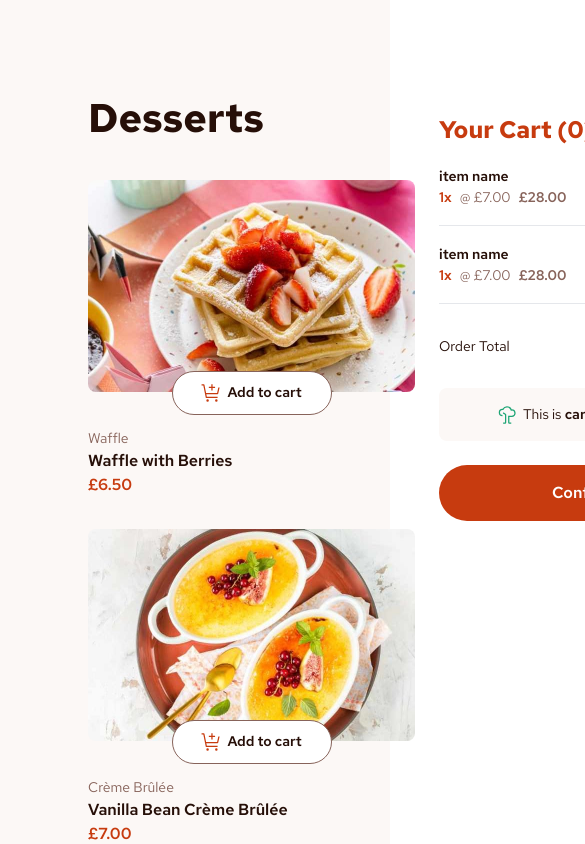
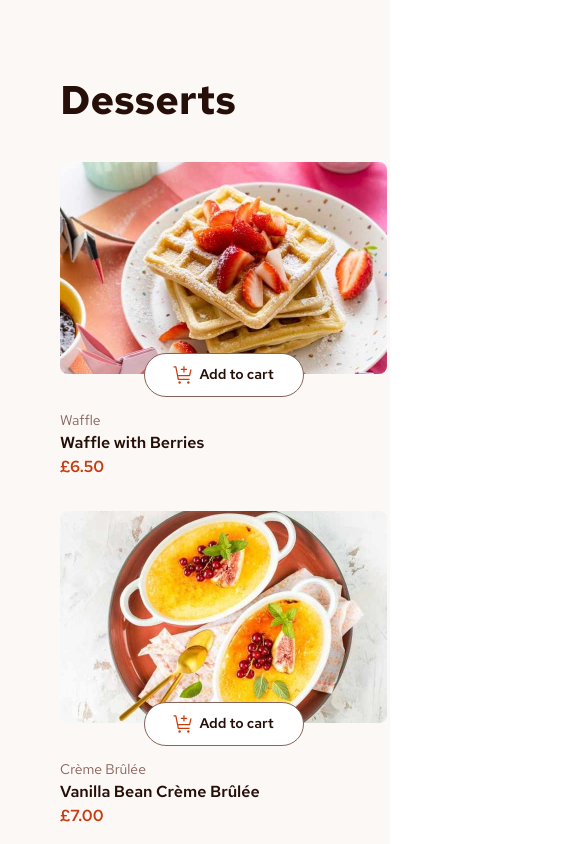
Before and after one commit to anetakasprzak/fm-product-list-cart, a React (Vite) app: page / in a window 390 px wide. Shown: the top 844 px of the page, 585 px wide, since content can reach past the window. Built offline with nearby package versions, Linux system fonts and the light colour scheme.

Commit message:
tablet media queries

```diff
--- a/src/App.tsx
+++ b/src/App.tsx
@@ -4,13 +4,13 @@ import { fakeData } from "./data";
 
 function App() {
   return (
-    <div className="bg-[#FCF8F6] p-[8.8rem]">
-      <div className="flex">
-        <div className="flex flex-col">
+    <div className="bg-[#FCF8F6] p-[8.8rem] lg:py-[7rem] lg:px-[6rem]">
+      <div className="flex lg:flex-col">
+        <div className="flex flex-col lg:mb-[6rem]">
           <h1 className="text-[#260F08] font-[700] text-[4rem] mb-[3.2rem]">
             Desserts
           </h1>
-          <div className="flex gap-x-[2.4rem] gap-y-[3.2rem] flex-wrap flex-auto">
+          <div className="flex gap-x-[2.4rem] gap-y-[3.2rem] flex-wrap ">
             {fakeData?.map((item) => (
               <Card key={item.name} item={item} />
             ))}
--- a/src/components/Card.tsx
+++ b/src/components/Card.tsx
@@ -29,7 +29,7 @@ function Card({ item }: CardProps) {
 
   return (
     <div>
-      <div className="w-[25rem] md:w-[21.3rem] sm:w-[32.7rem] relative">
+      <div className="w-[25rem] md:w-[21.3rem] xsm:w-[32.7rem] relative">
         <picture className="">
           <source srcSet={image.mobile} media="(max-width: 30em)" />
           <source srcSet={image.tablet} media="(max-width: 47.8em)" />
--- a/src/components/Cart.tsx
+++ b/src/components/Cart.tsx
@@ -1,6 +1,6 @@
 function Cart() {
   return (
-    <div className="flex flex-col shrink-0 w-[38.4rem] h-max bg-white p-[2.4rem] rounded-[1.2rem]">
+    <div className="flex flex-col shrink-0 w-[38.4rem] h-max bg-white p-[2.4rem] rounded-[1.2rem] lg:w-[100%]">
       <h2 className="text-[#C73B0F] font-[700] text-[2.4rem]">Your Cart (0)</h2>
       {/* <EmptyCart /> */}
       <CartList />
--- a/tailwind.config.js
+++ b/tailwind.config.js
@@ -4,9 +4,9 @@ export default {
   theme: {
     screens: {
       xl: { max: "90em" },
-      lg: { max: "68.75em" },
+      lg: { max: "69em" },
       md: { max: "47.8em" },
-      sm: { max: "30em" },
+      xsm: { max: "30em" },
     },
     extend: {},
   },
```
